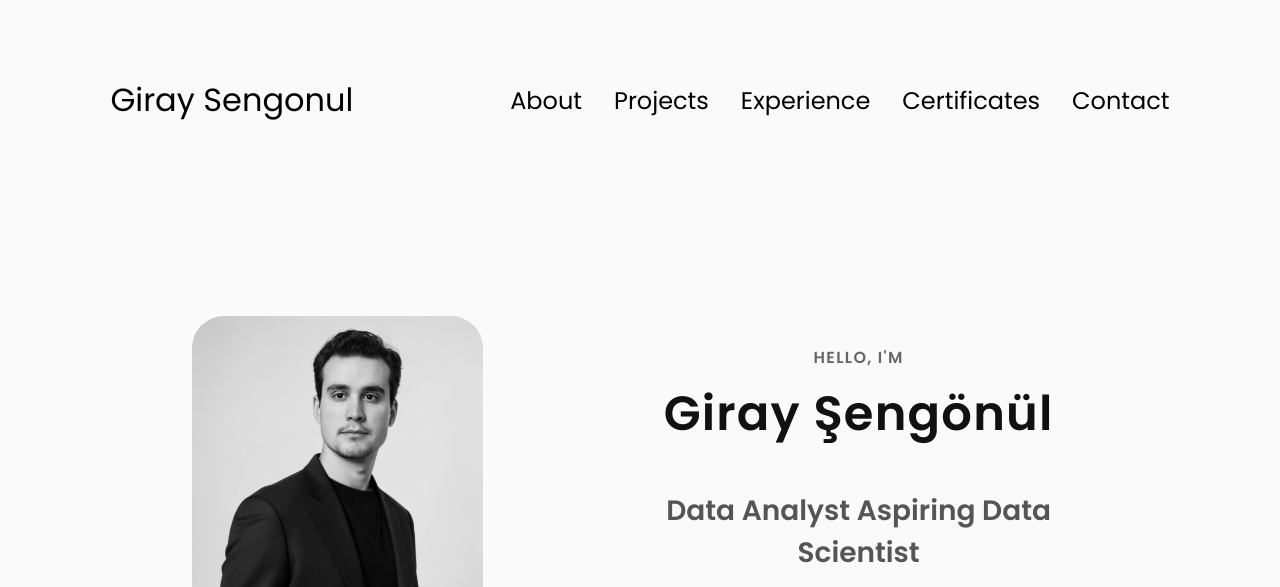
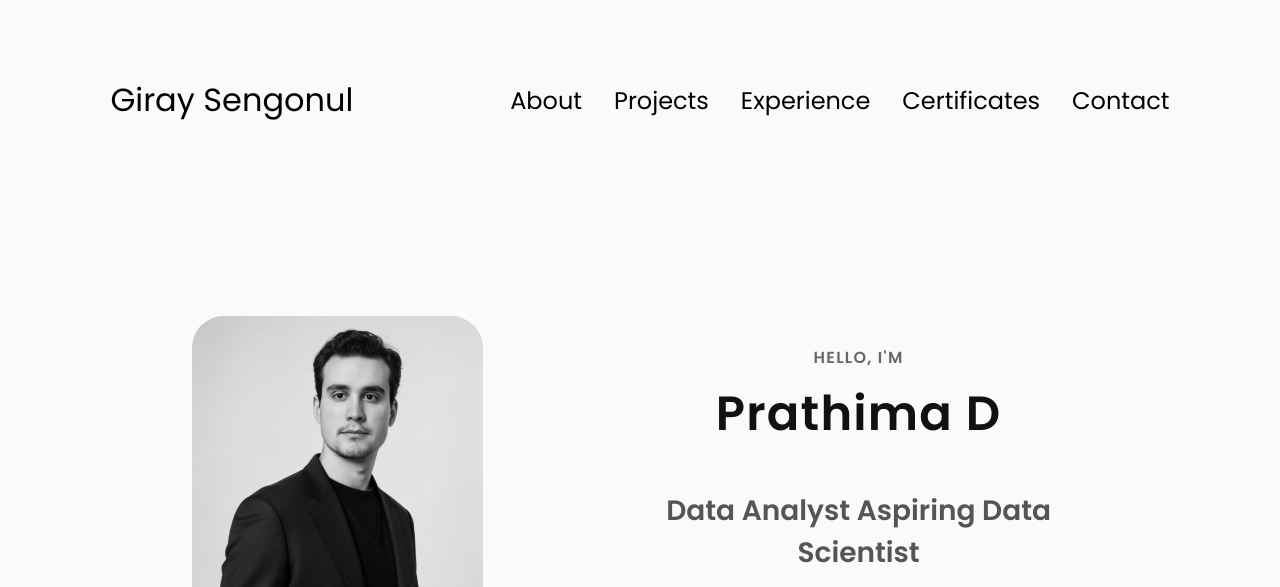
Before and after one commit to prathimay2k/prathima.github.io, a plain HTML site: page index.html in a window 1280 px wide. Shown: the top 587 px of the page. Drawn offline with Linux system fonts and the light colour scheme.

Commit message:
Update index.html

```diff
--- a/index.html
+++ b/index.html
@@ -55,7 +55,7 @@
       </div>
       <div class="section__text">
         <p class="section__text__p1">Hello, I'm</p>
-        <h1 class="title">Giray Şengönül</h1>
+        <h1 class="title">Prathima D</h1>
         <p class="section__text__p2">Data Analyst  Aspiring Data Scientist</p>
         <div class="btn-container">
           <button
```
